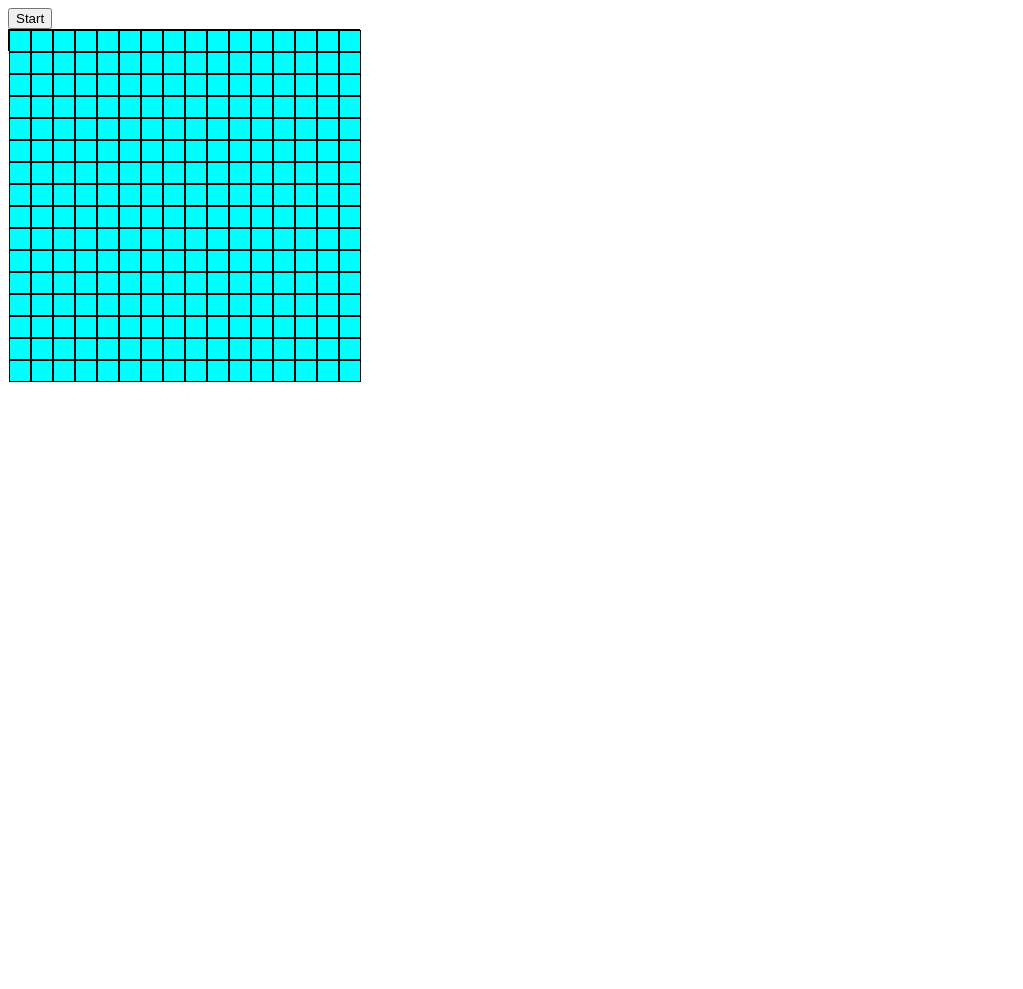
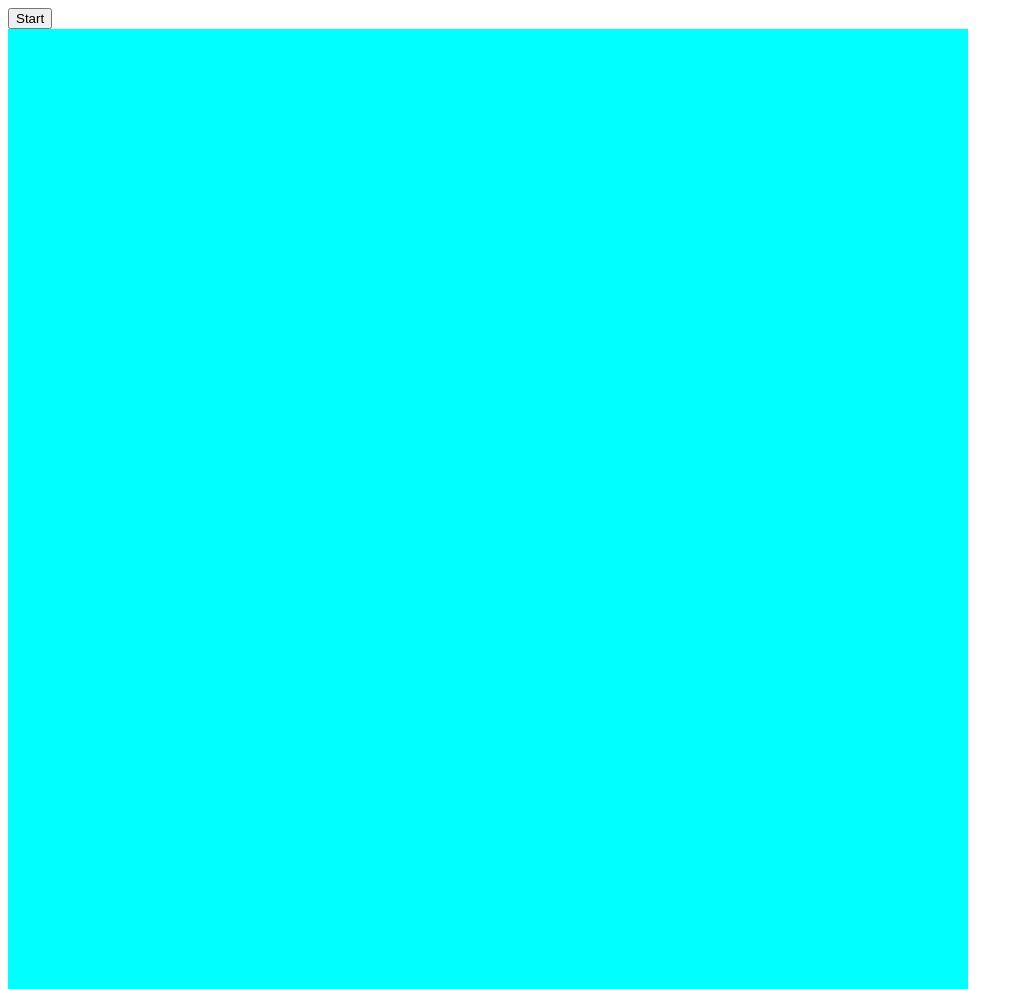
Before and after one commit to csillagpeti/odin-etch-a-sketch, a plain HTML site: page index.html in a window 1280 px wide. Shown: the whole page, without its empty margins (0-1023 px from the left). Before the commit the page ends 800 px from the top, so only its background shows below. Drawn offline with Linux system fonts and the light colour scheme.

Commit message:
cellSize based on cellNumber

```diff
--- a/scripts/script.js
+++ b/scripts/script.js
@@ -4,13 +4,19 @@ container.className += ('container');
 body.appendChild(container);
 let gridDivs = [];
 
+// drawing the grid
 initGrid();
 function initGrid(cellNumber = 16) {
+    let properSize = 960/cellNumber;
     for (let i = 0; i < cellNumber; i++) {
         gridDivs[i] = document.createElement('div');
+        gridDivs[i].style.width = `${properSize}px`;
+        gridDivs[i].style.height = `${properSize}px`;
         gridDivs[i].classList += ('columnDiv');
         for (let j = 0; j < cellNumber; j++) {
             gridDivs[i][j] = document.createElement('div');
+            gridDivs[i][j].style.width = `${properSize}px`;
+            gridDivs[i][j].style.height = `${properSize}px`;
             gridDivs[i][j].classList += ('gridDiv');
             gridDivs[i][j].addEventListener("mousemove", function (event) {
               //  if (event.buttons > 0) {
@@ -24,6 +30,7 @@ function initGrid(cellNumber = 16) {
 
 }
 
+//start button - resets grid, asks for grid size
 const button = document.getElementById('start');
 button.addEventListener("click", () => {
     const allGridDivs = document.querySelectorAll('.gridDiv');
@@ -37,3 +44,16 @@ button.addEventListener("click", () => {
     cellNumber = prompt('How many cells?');
     initGrid(cellNumber);
 })
+
+//cellSize calculator and setter for fix grid size
+
+/*function resizeCells(cellNumber){
+
+    let columnDivSelector = document.querySelector('.columnDiv');
+    let gridDivSelector = document.querySelector('.gridDiv');
+
+    columnDivSelector.style.width = `${properSize}px`;
+    columnDivSelector.style.height = `${properSize}px`;
+    gridDivSelector.style.width = `${properSize}px`;
+    gridDivSelector.style.height = `${properSize}px`;
+}*/
--- a/styles/style.css
+++ b/styles/style.css
@@ -9,5 +9,5 @@
     width: 20px;
     height: 20px;
     border-style: solid;
-    border-width: 0.5px;
+    border-width: 0px;
 }
```
